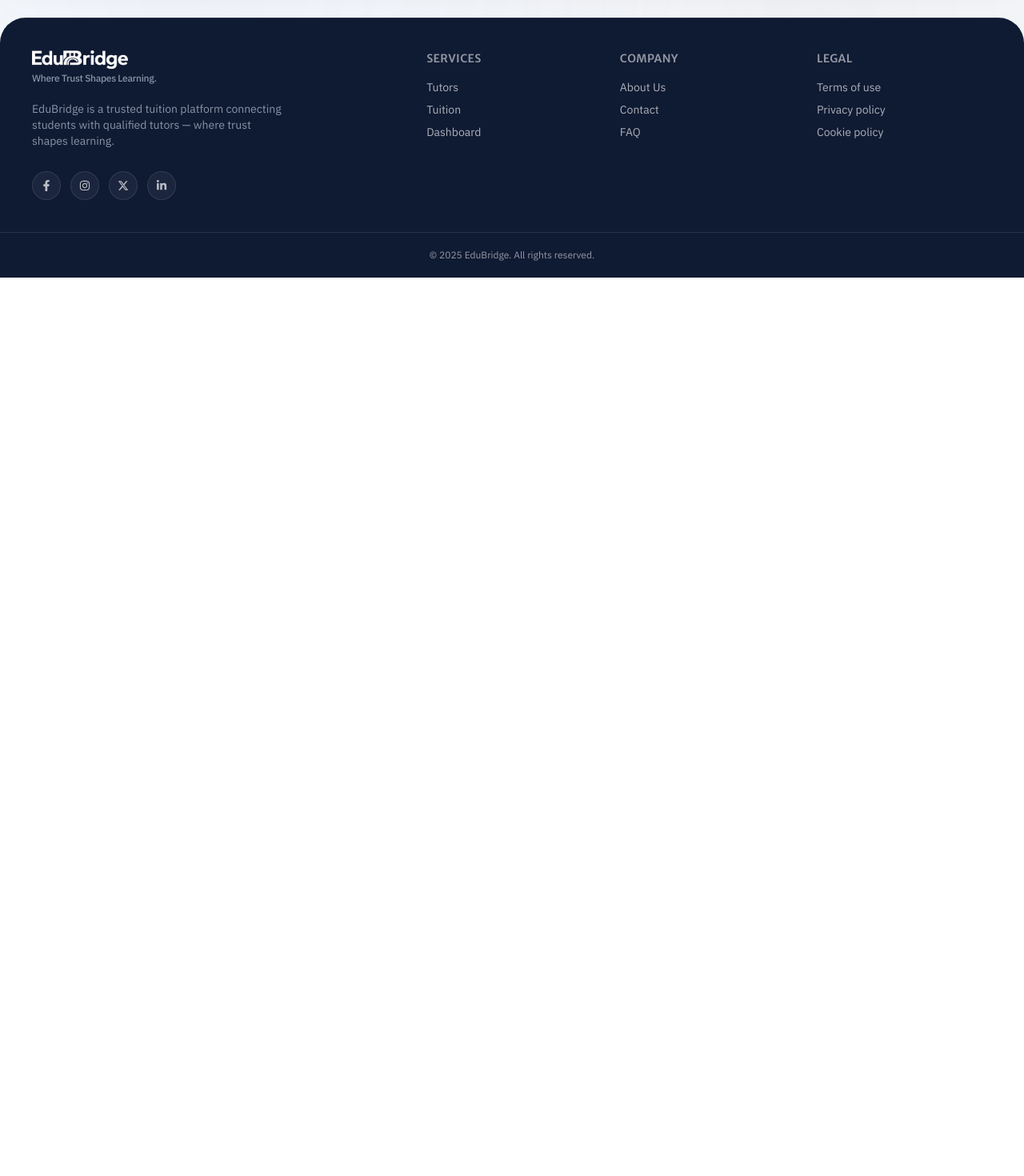
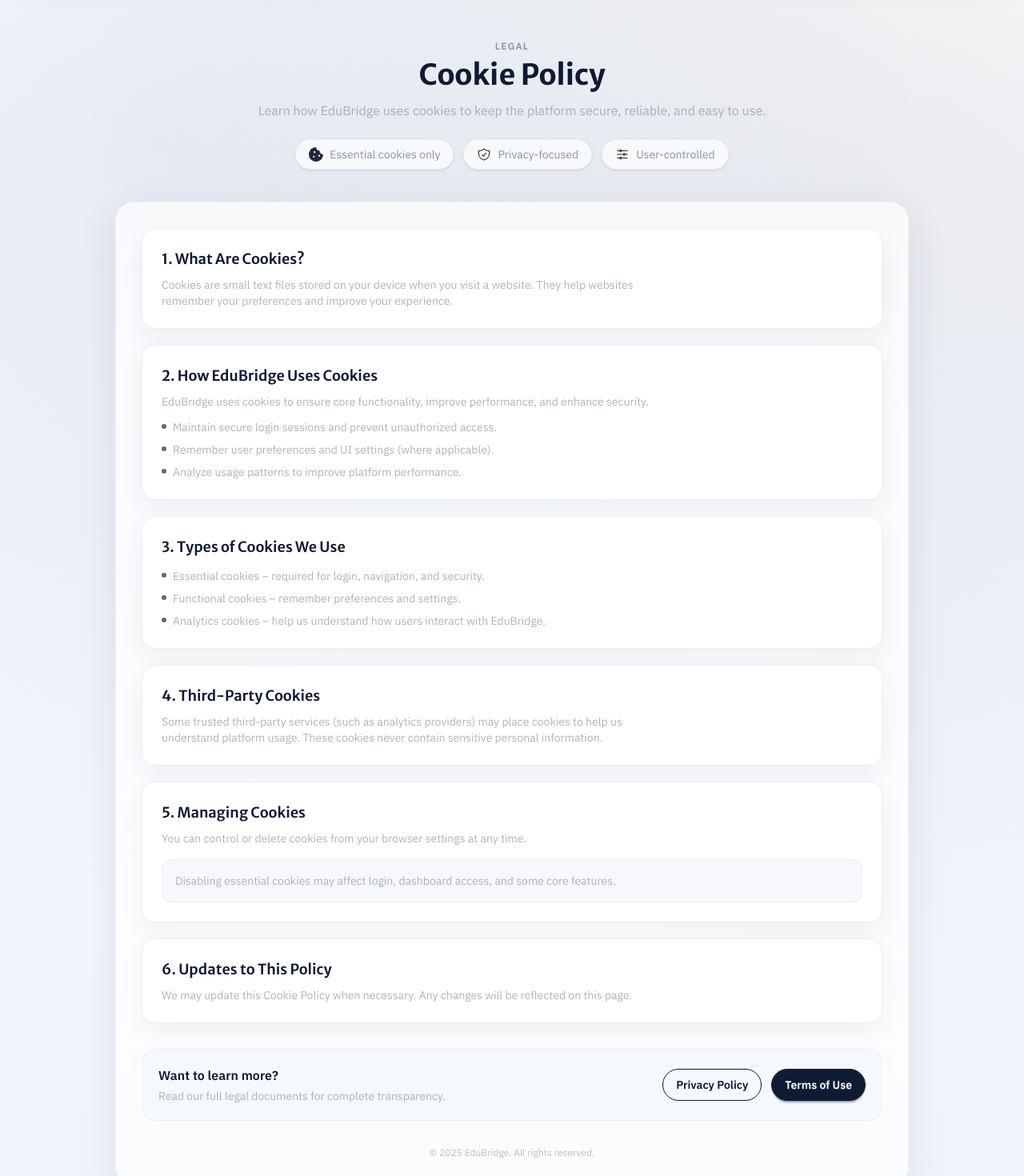
Before and after one commit to mahdi9162/EduBridge-Client-Side, a React (Vite) app: page /cookie-policy in a window 1280 px wide. Shown: the part 100-1570 px from the top of the page at 80% size. Before the commit the page ends 800 px from the top, so only its background shows below. Built offline with nearby package versions, Linux system fonts and the light colour scheme; no server answers.

Commit message:
Add cookie policy

```diff
--- a/src/components/common/Footer.jsx
+++ b/src/components/common/Footer.jsx
@@ -83,8 +83,12 @@
             <Link to="/terms" className="link link-hover text-white/65 hover:text-white transition">
               Terms of use
             </Link>
-            <Link to='/privacy-policy' className="link link-hover text-white/65 hover:text-white transition">Privacy policy</Link>
-            <a className="link link-hover text-white/65 hover:text-white transition">Cookie policy</a>
+            <Link to="/privacy-policy" className="link link-hover text-white/65 hover:text-white transition">
+              Privacy policy
+            </Link>
+            <Link to="/cookie-policy" className="link link-hover text-white/65 hover:text-white transition">
+              Cookie policy
+            </Link>
           </nav>
         </div>
 
--- a/src/pages/public/Legal/CookiePolicy/CookiePolicy.jsx
+++ b/src/pages/public/Legal/CookiePolicy/CookiePolicy.jsx
@@ -1,11 +1,138 @@
 import React from 'react';
+import { Link } from 'react-router';
+import { FaCookieBite } from 'react-icons/fa';
+import { HiOutlineShieldCheck, HiOutlineAdjustmentsHorizontal } from 'react-icons/hi2';
 
 const CookiePolicy = () => {
-    return (
-        <div>
+  const year = new Date().getFullYear();
 
+  const sections = [
+    {
+      title: '1. What Are Cookies?',
+      desc: 'Cookies are small text files stored on your device when you visit a website. They help websites remember your preferences and improve your experience.',
+    },
+    {
+      title: '2. How EduBridge Uses Cookies',
+      desc: 'EduBridge uses cookies to ensure core functionality, improve performance, and enhance security.',
+      bullets: [
+        'Maintain secure login sessions and prevent unauthorized access.',
+        'Remember user preferences and UI settings (where applicable).',
+        'Analyze usage patterns to improve platform performance.',
+      ],
+    },
+    {
+      title: '3. Types of Cookies We Use',
+      bullets: [
+        'Essential cookies – required for login, navigation, and security.',
+        'Functional cookies – remember preferences and settings.',
+        'Analytics cookies – help us understand how users interact with EduBridge.',
+      ],
+    },
+    {
+      title: '4. Third-Party Cookies',
+      desc: 'Some trusted third-party services (such as analytics providers) may place cookies to help us understand platform usage. These cookies never contain sensitive personal information.',
+    },
+    {
+      title: '5. Managing Cookies',
+      desc: 'You can control or delete cookies from your browser settings at any time.',
+      hint: 'Disabling essential cookies may affect login, dashboard access, and some core features.',
+    },
+    {
+      title: '6. Updates to This Policy',
+      desc: 'We may update this Cookie Policy when necessary. Any changes will be reflected on this page.',
+    },
+  ];
+
+  return (
+    <section className="relative mt-5 overflow-hidden">
+      {/* soft brand background */}
+      <div className="pointer-events-none absolute inset-0 bg-[radial-gradient(circle_at_15%_12%,rgba(36,76,152,0.10),transparent_55%),radial-gradient(circle_at_85%_18%,rgba(15,26,51,0.08),transparent_60%),linear-gradient(180deg,#ffffff_0%,#f5f8ff_45%,#eef3fb_100%)]" />
+
+      <div className="relative mx-auto max-w-5xl px-4 py-12 md:py-16">
+        {/* Header */}
+        <div className="text-center">
+          <p className="text-xs font-semibold tracking-widest text-neutral uppercase">Legal</p>
+
+          <h1 className="mt-2 text-2xl md:text-4xl font-bold text-base-content">Cookie Policy</h1>
+
+          <p className="mt-3 mx-auto max-w-2xl text-xs md:text-base text-neutral/70">
+            Learn how EduBridge uses cookies to keep the platform secure, reliable, and easy to use.
+          </p>
+
+          {/* info pills */}
+          <div className="mt-6 flex flex-wrap justify-center gap-3">
+            <div className="inline-flex items-center gap-2 rounded-full w-full md:w-auto border border-base-200 bg-base-100/70 px-4 py-2 text-xs md:text-sm text-neutral backdrop-blur shadow-sm">
+              <FaCookieBite className="text-secondary text-lg" />
+              Essential cookies only
+            </div>
+
+            <div className="inline-flex items-center gap-2 rounded-full w-full md:w-auto border border-base-200 bg-base-100/70 px-4 py-2 text-xs md:text-sm text-neutral backdrop-blur shadow-sm">
+              <HiOutlineShieldCheck className="text-secondary text-lg" />
+              Privacy-focused
+            </div>
+
+            <div className="inline-flex items-center gap-2 rounded-full w-full md:w-auto border border-base-200 bg-base-100/70 px-4 py-2 text-xs md:text-sm text-neutral backdrop-blur shadow-sm">
+              <HiOutlineAdjustmentsHorizontal className="text-secondary text-lg" />
+              User-controlled
+            </div>
+          </div>
         </div>
-    );
+
+        {/* Main card */}
+        <div className="mt-10 rounded-3xl border border-base-200/70 bg-base-100/75 p-6 md:p-8 backdrop-blur shadow-[0_18px_55px_rgba(15,26,51,0.08)]">
+          {/* sections */}
+          <div className="space-y-5">
+            {sections.map((s) => (
+              <div
+                key={s.title}
+                className="rounded-2xl border border-base-200 bg-base-100 p-5 md:p-6 shadow-[0_10px_30px_rgba(15,26,51,0.06)]"
+              >
+                <h2 className="text-sm md:text-lg font-semibold text-base-content">{s.title}</h2>
+
+                {s.desc && <p className="mt-2 text-xs md:text-sm text-neutral/70 max-w-[75ch]">{s.desc}</p>}
+
+                {s.bullets && (
+                  <ul className="mt-3 space-y-2 text-xs md:text-sm text-neutral/70">
+                    {s.bullets.map((b, i) => (
+                      <li key={i} className="flex gap-2">
+                        <span className="mt-1.5 h-1.5 w-1.5 rounded-full bg-secondary/70 shrink-0" />
+                        <span>{b}</span>
+                      </li>
+                    ))}
+                  </ul>
+                )}
+
+                {s.hint && (
+                  <div className="mt-4 rounded-xl border border-base-200 bg-base-200/40 p-4">
+                    <p className="text-xs md:text-sm text-neutral/70">{s.hint}</p>
+                  </div>
+                )}
+              </div>
+            ))}
+          </div>
+
+          {/* bottom CTA */}
+          <div className="mt-8 flex flex-col md:flex-row items-center justify-between gap-4 rounded-2xl border border-base-200 bg-base-200/35 p-5">
+            <div>
+              <p className="text-sm md:text-base font-semibold text-base-content">Want to learn more?</p>
+              <p className="mt-1 text-xs md:text-sm text-neutral/70">Read our full legal documents for complete transparency.</p>
+            </div>
+
+            <div className="flex w-full md:w-auto flex-col md:flex-row gap-3">
+              <Link to="/privacy-policy" className="btn text-xs md:text-sm btn-outline rounded-full w-full md:w-auto">
+                Privacy Policy
+              </Link>
+              <Link to="/terms" className="btn btn-primary text-xs md:text-sm rounded-full w-full md:w-auto">
+                Terms of Use
+              </Link>
+            </div>
+          </div>
+
+          <div className="mt-8 text-center text-xs text-neutral/60">© {year} EduBridge. All rights reserved.</div>
+        </div>
+      </div>
+    </section>
+  );
 };
 
 export default CookiePolicy;
```
